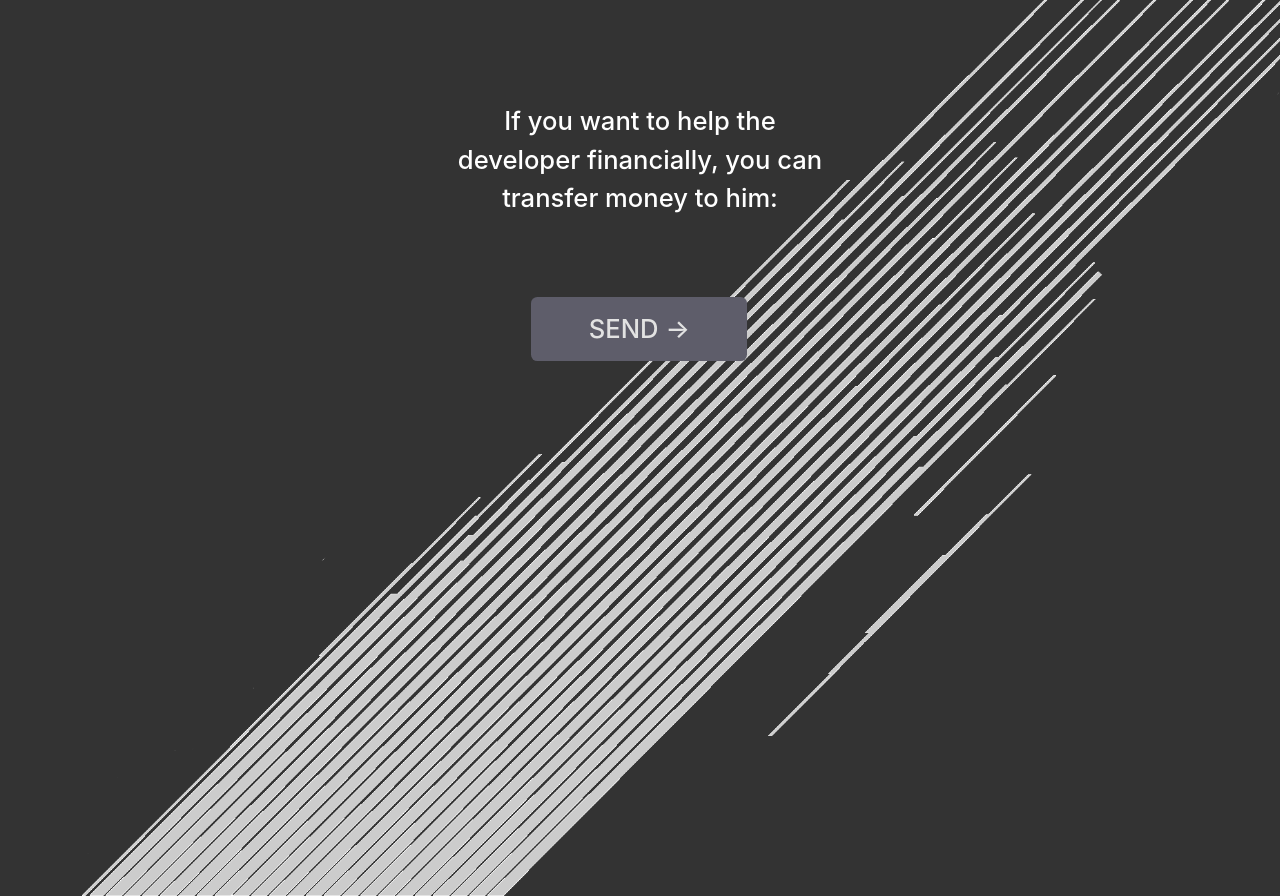
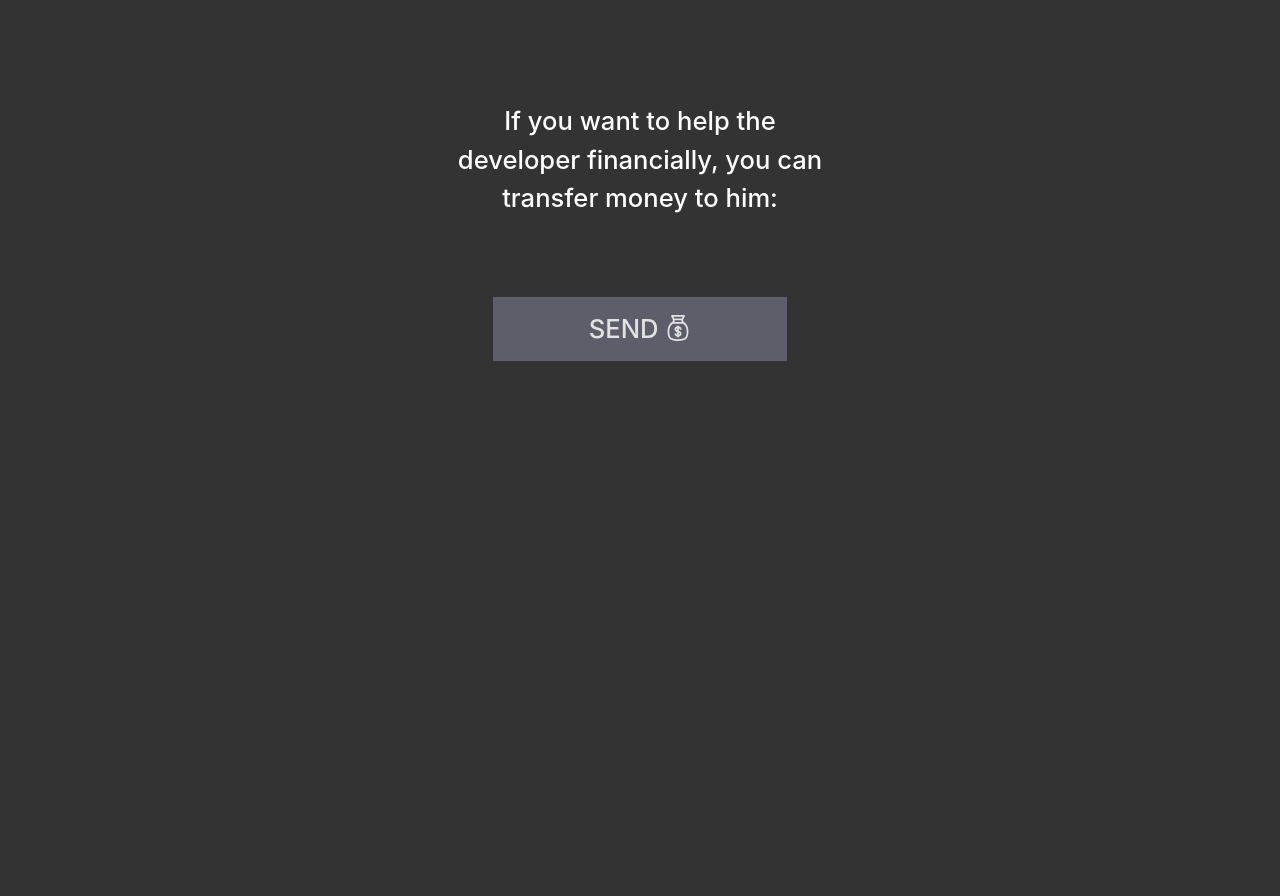
Before and after one commit to Perk7/pack-opener, a Django app: page /donate in a window 1280 px wide. Shown: the part 59-955 px from the top of the page. Run offline with Django 3.2, Linux system fonts and the light colour scheme; data that the repository does not hold is empty; some libraries are stand-ins or nearby versions.

Commit message:
My Django Girls app, first commit

```diff
--- a/packs/urls.py
+++ b/packs/urls.py
@@ -13,6 +13,9 @@ urlpatterns = [
     path('reset', views.reset),
 
     path('open_pack', views.open_pack),
-    path('save_card', views.save_card),
+    path('save_card(?P<redir>.*)$', views.save_card, name='save_card'),
     path('collection_clear', views.collection_clear),
+
+    path('pay_donate', views.pay_donate),
+    path('index_redir', views.index_redir),
 ]
--- a/packs/views.py
+++ b/packs/views.py
@@ -16,8 +16,11 @@ def index(request):
 
 def collection(request):
 	collection = Collection(request)
+	collection = list(collection.session.values())
+	collection_sorted = sorted(collection, key=lambda card: card['raiting'], reverse=True)
+
 	progress = len(collection)*100/Card.objects.all().count() if len(collection) else 0
-	return render(request, 'collection.html', {'collection' : collection,
+	return render(request, 'collection.html', {'collection' : collection_sorted,
 											   'progress' : int(progress)})
 
 def shop(request):
@@ -32,7 +35,6 @@ def donate(request):
 def reset(request):
 	return render(request, 'reset.html')
 
-
 def open_pack(request):
 	if request.method == 'POST':
 		pack_name = request.POST['pack']
@@ -45,18 +47,25 @@ def open_pack(request):
 										 	  'pack' : pack,
 										  	  'info' : info})
 
-def save_card(request):
+def save_card(request, redir):
 	collection = Collection(request)
 	if request.method == 'POST':
 		card_name = request.POST['card']
 		card = Card.objects.get(name = card_name)
-		if card not in collection.session.keys():
+		if card_name in collection.session.keys():
+			request.session["money"] += card.quicksell
+		if card_name not in collection.session.keys():
 			collection.add(card)
-			request.session["money"] += card.quicksell
-		return redirect('/')
+		return redirect('/' + redir)
 
 def collection_clear(request):
     collection = Collection(request)
     collection.clear()
     request.session["money"] = 0
     return redirect('/collection')
+
+def pay_donate(request):
+	return redirect('https://my.qiwi.com/Denys-PMkfk6zW-Z')
+
+def index_redir(request):
+	return redirect('/')
--- a/static/css/main-styles.css
+++ b/static/css/main-styles.css
@@ -106,6 +106,9 @@ html {
   height: 7vw;
   width: 7vw; }
 
+.main-menu__item > a:hover {
+  color: #d3be67; }
+
 @keyframes open-menu {
   0% {
     height: 0; }
@@ -199,13 +202,11 @@ html {
     top: 6vw;
     width: 50vw; }
   .main-menu_active {
-    height: 71.25vw; }
+    height: 57vw; }
   .main-menu__list {
     font-size: 3vw;
     width: 25vw;
     margin: 8vw 12.5vw; }
-  .main-menu__item > a:hover {
-    color: #d3be67; }
   .main-menu__item {
     margin-top: 3vw; }
   .main-menu__item:last-child {
@@ -219,10 +220,10 @@ html {
     0% {
       height: 0; }
     100% {
-      height: 71.25vw; } }
+      height: 57vw; } }
   @keyframes close-menu {
     0% {
-      height: 71.25vw; }
+      height: 57vw; }
     100% {
       height: 0; } } }
 
@@ -242,7 +243,7 @@ html {
     top: 4.55vw;
     width: 35vw; }
   .main-menu_active {
-    height: 52.5vw; }
+    height: 39.2vw; }
   .main-menu__list {
     font-size: 2vw;
     width: 17.5vw;
@@ -262,9 +263,9 @@ html {
     0% {
       height: 0; }
     100% {
-      height: 52.5vw; } }
+      height: 39.2vw; } }
   @keyframes close-menu {
     0% {
-      height: 52.5vw; }
+      height: 39.2vw; }
     100% {
       height: 0; } } }
--- a/static/css/otherpages-styles.css
+++ b/static/css/otherpages-styles.css
@@ -13,24 +13,22 @@
 .main-block {
   height: 205vw;
   padding-top: 15vw;
-  background-image: url(../img/index-bg__dark.png);
-  background-size: cover; }
+  background-color: #333333; }
 
 .page__info {
   font-size: 5vw;
-  width: 62%;
-  margin-left: 19%;
+  width: 66%;
+  margin-left: 17%;
   color: #FFF;
   font-weight: 500; }
 
 .page__btn {
   font-size: 5vw;
-  padding: 2vw 5vw;
+  padding: 2vw 10vw;
   background-color: #5e5d6a;
   color: #e2e2e2;
   font-weight: 500;
-  border-radius: 1vw;
-  margin: 10vw 0 0 35vw; }
+  margin: 10vw 0 0 30vw; }
 
 .reset__img {
   height: 5vw;
@@ -53,9 +51,8 @@
     margin-left: 22.5%; }
   .page__btn {
     font-size: 4vw;
-    padding: 2vw 6vw;
-    border-radius: 1.5vw;
-    margin: 10vw 0 0 36.5vw; }
+    padding: 2vw 9vw;
+    margin: 10vw 0 0 32.5vw; }
   .reset__img {
     height: 4vw;
     margin-top: -0.8vw; } }
@@ -69,9 +66,8 @@
     margin-left: 27.5%; }
   .page__btn {
     font-size: 3vw;
-    padding: 1.5vw 5vw;
-    border-radius: 1vw;
-    margin: 7vw 0 0 39.5vw; }
+    padding: 1vw 7vw;
+    margin: 7vw 0 0 37.5vw; }
   .reset__img {
     height: 3vw;
     margin-top: -0.6vw; } }
@@ -86,9 +82,8 @@
     margin-left: 35%; }
   .page__btn {
     font-size: 2vw;
-    padding: 1vw 4.5vw;
-    border-radius: 0.5vw;
-    margin: 5vw 0 0 41.5vw; }
+    padding: 1vw 7.5vw;
+    margin: 5vw 0 0 38.5vw; }
   .reset__img {
     height: 2vw;
     margin-top: -0.5vw; } }
--- a/static/css/shop-styles.css
+++ b/static/css/shop-styles.css
@@ -1,7 +1,6 @@
 .main-block {
   min-height: 205vw;
-  background-image: url(../img/index-bg__dark.png);
-  background-size: cover;
+  background-color: #333333;
   padding: 8vw 4vw; }
 
 .list-packs__item {
--- a/static/scss/main-styles.scss
+++ b/static/scss/main-styles.scss
@@ -149,6 +149,10 @@ div {}
 	.main-menu__item__img {
 			height: $mobile-sz;
 			width: $mobile-sz;
+		}
+
+	.main-menu__item > a:hover {
+			color: $gold-fc;
 		}
 
 // Анимации
@@ -353,17 +357,13 @@ div {}
 		}
 
 	.main-menu_active {
-			height: $desktop-hg * 0.75;
+			height: $desktop-hg * 0.6;
 		}
 
 	.main-menu__list {
 			font-size: $desktop-sz;
 			width: 25vw;
 			margin: 8vw 12.5vw;
-		}
-
-	.main-menu__item > a:hover {
-			color: $gold-fc;
 		}
 
 	.main-menu__item {
@@ -390,14 +390,14 @@ div {}
 			height: 0;
 			}
 		100% {
-			height: $desktop-hg * 0.75;
+			height: $desktop-hg * 0.6;
 			}
 		}
 
 	@keyframes close-menu {
 
 		0% {
-			height: $desktop-hg * 0.75;
+			height: $desktop-hg * 0.6;
 			}
 		100% {
 			height: 0;
@@ -449,7 +449,7 @@ div {}
 		}
 
 	.main-menu_active {
-			height: $large-hg * 0.75;
+			height: $large-hg * 0.56;
 		}
 
 	.main-menu__list {
@@ -486,14 +486,14 @@ div {}
 			height: 0;
 			}
 		100% {
-			height: $large-hg * 0.75;
+			height: $large-hg * 0.56;
 			}
 		}
 
 	@keyframes close-menu {
 
 		0% {
-			height: $large-hg * 0.75;
+			height: $large-hg * 0.56;
 			}
 		100% {
 			height: 0;
--- a/static/scss/otherpages-styles.scss
+++ b/static/scss/otherpages-styles.scss
@@ -40,8 +40,7 @@ div {}
 			height: $mobile-hg;
 			padding-top: 15vw;
 
-			background-image: url(../img/index-bg__dark.png);
-			background-size: cover;
+			background-color: #333333;
 		}
 
 // Надпись над кнопкой
@@ -50,8 +49,8 @@ div {}
 
 	.page__info {
 			font-size: $mobile-sz - 2vw;
-			width: 62%;
-			margin-left: 19%;
+			width: 66%;
+    		margin-left: 17%;
 			color: #FFF;
 			font-weight: 500;
 		}
@@ -62,12 +61,11 @@ div {}
 
 	.page__btn {
 			font-size: $mobile-sz - 2vw;
-			padding: 2vw 5vw;
+			padding: 2vw 10vw;
 			background-color: $top-header_bg;
 			color: $top-header_fc;
 			font-weight: 500;
-			border-radius: 1vw;
-			margin: 10vw 0 0 35vw;
+			margin: 10vw 0 0 30vw;
 		}
 
 	.reset__img {
@@ -121,9 +119,8 @@ div {}
 
 	.page__btn {
 			font-size: $tablet-sz - 1vw;
-			padding: 2vw 6vw;
-			border-radius: 1.5vw;
-			margin: 10vw 0 0 36.5vw;
+			padding: 2vw 9vw;
+			margin: 10vw 0 0 32.5vw;
 		}
 
 	.reset__img {
@@ -160,9 +157,8 @@ div {}
 
 	.page__btn {
 			font-size: $desktop-sz;
-		    padding: 1.5vw 5vw;
-		    border-radius: 1vw;
-			margin: 7vw 0 0 39.5vw;
+		    padding: 1vw 7vw;
+		    margin: 7vw 0 0 37.5vw;
 		}
 
 	.reset__img {
@@ -200,9 +196,8 @@ div {}
 
 	.page__btn {
 			font-size: $large-sz;
-		    padding: 1vw 4.5vw;
-		    border-radius: 0.5vw;
-		    margin: 5vw 0 0 41.5vw;
+		    padding: 1vw 7.5vw;
+		    margin: 5vw 0 0 38.5vw;
 		}
 
 	.reset__img {
--- a/static/scss/shop-styles.scss
+++ b/static/scss/shop-styles.scss
@@ -10,8 +10,7 @@ div {}
 
 	.main-block {
 			min-height: $mobile-hg;
-			background-image: url(../img/index-bg__dark.png);
-			background-size: cover;
+			background-color: #333333;
 
 			padding: 8vw 4vw;
 		}
--- a/templates/donate.html
+++ b/templates/donate.html
@@ -10,7 +10,10 @@
 {% block body %}
 	<div class="main-block">
 		<p class="page__info text-center">If you want to help the developer financially, you can transfer money to him:</p>
-		<button class="page__btn donate__btn">SEND &#8594</button>
+		<form action="pay_donate" method="POST">
+			{% csrf_token %}
+			<button type="submit" class="page__btn donate__btn">SEND <img class="reset__img"  src="{% static 'img/donate-icon.svg' %}" alt="OP"></button>
+		</form>
 	</div>
 {% endblock body %}
 {% block scripts %}
--- a/templates/index.html
+++ b/templates/index.html
@@ -13,10 +13,10 @@
 		<h3 class="open-pack__result">{{info}}</h3>
 		<button class="open-pack__button"><img class="open-pack__img" src="{{pack.icon.url}}" alt="pack"></button>
 		<img class="card__img display-none" src="{{card.image.url}}" alt="card">
-		<form action="save_card" method="POST">
+		<form action="{% url 'packs:save_card' 'index_redir' %}" method="POST">
 			{% csrf_token %}
 			<input name="card" type="text" value="{{card.name}}" style="display: none;">
-			<button type="submit" class="open-pack__next">SAVE &#8594</button>
+			<button type="submit" class="open-pack__next">NEXT</button>
 		</form>
 	</div>
 {% endblock body %}
```
Also changed, not shown: static/css/index-styles.css (+16 -16 lines), static/scss/index-styles.scss (+17 -15 lines), static/img/donate-icon.svg (added), static/img/packs/main-pack-icon.png (added).
